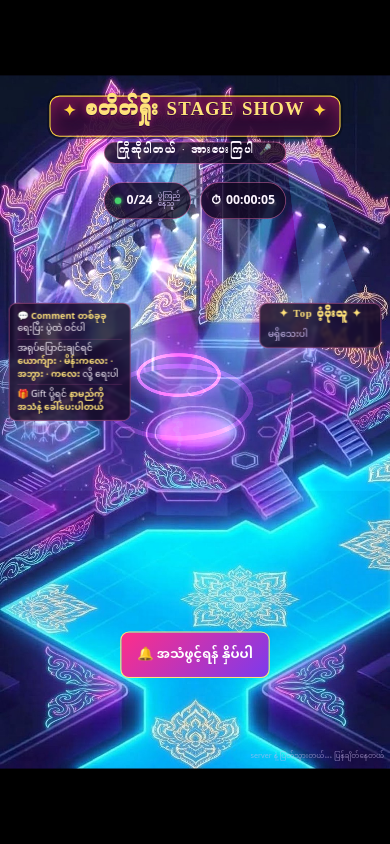
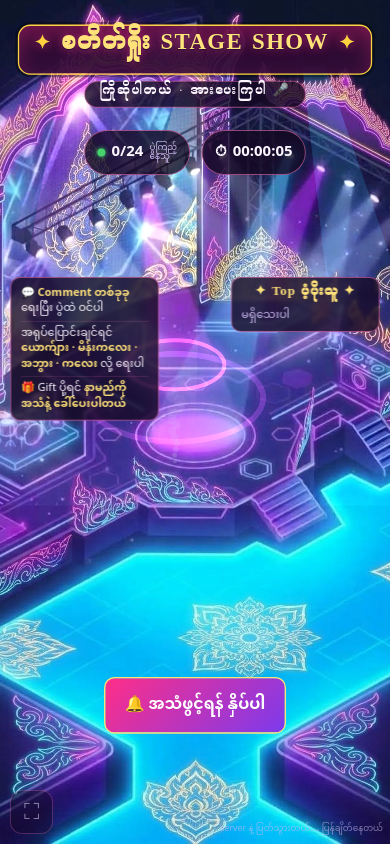
Before and after one commit to devluuking-ai/stage-show-live, a website: page live/overlay.html in a window 390 px wide. Drawn offline with Linux system fonts and the light colour scheme.

Commit message:
v34: true fullscreen stage — the overlay now fills the whole phone screen (cover fit instead of letterbox; the cropped side amount is measured and the guide/Top cards + status shift inward by exactly that much so nothing is cut), the start tap also enters browser fullscreen (Chrome bars gone, portrait lock attempted), a small re-enter button sits bottom-left if fullscreen drops, and fit re-runs on fullscreenchange

```diff
--- a/live/overlay.html
+++ b/live/overlay.html
@@ -34,10 +34,10 @@ html,body{margin:0;height:100%;background:#000;overflow:hidden;font-family:var(-
 .dot{width:18px;height:18px;border-radius:50%;background:#46d36b;box-shadow:0 0 12px #46d36b}
 /* side cards */
 .card{background:var(--panel);border:2px solid var(--line);border-radius:22px;padding:18px 22px;font-size:25px;line-height:1.4;backdrop-filter:blur(4px)}
-#guide{left:24px;top:630px;width:290px}
+#guide{left:calc(24px + var(--cropX,0px));top:630px;width:290px}
 #guide div+div{border-top:1px solid rgba(255,120,190,.3);margin-top:10px;padding-top:10px}
 #guide b{color:var(--gold2)}
-#merit{right:24px;top:630px;width:290px;text-align:center}
+#merit{right:calc(24px + var(--cropX,0px));top:630px;width:290px;text-align:center}
 #merit h3{margin:0 0 8px;font-family:var(--display);font-size:30px;color:var(--gold2);letter-spacing:.06em}
 #merit ol{margin:0;padding:0;list-style:none;text-align:left;display:grid;gap:6px}
 #merit li{display:flex;justify-content:space-between;gap:10px}
@@ -59,7 +59,8 @@ html,body{margin:0;height:100%;background:#000;overflow:hidden;font-family:var(-
 #gift .pray{font-family:var(--display);font-style:italic;font-size:32px;color:var(--fg);margin-top:12px;opacity:.95}
 /* enable sound (needed once: browsers block autoplay) */
 #unmute{position:absolute;z-index:9;left:50%;top:1540px;transform:translateX(-50%);font:600 36px var(--body);padding:22px 44px;border-radius:24px;border:3px solid var(--gold2);background:linear-gradient(135deg,#ff2e88,#7c3aed);color:#fff;cursor:pointer}
-#conn{position:absolute;z-index:4;right:16px;bottom:12px;font-size:20px;color:var(--muted);opacity:.6}
+#conn{position:absolute;z-index:4;right:calc(16px + var(--cropX,0px));bottom:12px;font-size:20px;color:var(--muted);opacity:.6}
+#fsBtn{position:fixed;left:10px;bottom:10px;z-index:99;opacity:.45;background:rgba(20,8,34,.85);border:1px solid var(--line);border-radius:12px;color:#fff;font-size:22px;padding:8px 13px;cursor:pointer}
 @media (prefers-reduced-motion:reduce){#chant,#gift{transition:none}}
 </style>
 </head>
@@ -82,12 +83,15 @@ html,body{margin:0;height:100%;background:#000;overflow:hidden;font-family:var(-
   <button id="unmute">🔔 အသံဖွင့်ရန် နှိပ်ပါ</button>
   <div id="conn">ချိတ်ဆက်နေသည်…</div>
 </div></div>
+<button id="fsBtn" title="Fullscreen">⛶</button>
 
 <script>
 /* ======================= stage fit ======================= */
 const stage = document.getElementById('stage');
-function fit(){ const s = Math.min(innerWidth/1080, innerHeight/1920); stage.style.transform = `translate(-50%,-50%) scale(${s})`; }
-addEventListener('resize', fit); fit();
+function fit(){ const s = Math.max(innerWidth/1080, innerHeight/1920); stage.style.transform = `translate(-50%,-50%) scale(${s})`; stage.style.setProperty('--cropX', Math.max(0, (1080*s - innerWidth)/2/s) + 'px'); }
+addEventListener('resize', fit); document.addEventListener('fullscreenchange', fit); fit();
+function goFullscreen(){ try { const p = document.documentElement.requestFullscreen(); if (p && p.then) p.then(() => { try { const l = screen.orientation && screen.orientation.lock && screen.orientation.lock('portrait'); if (l && l.catch) l.catch(()=>{}); } catch(_){} }).catch(()=>{}); } catch(_){} }
+document.getElementById('fsBtn').onclick = () => goFullscreen();
 
 /* ======================= assets ======================= */
 const A = {};
@@ -171,7 +175,7 @@ function showChant(text){ document.getElementById('chantText').textContent=text;
 /* ======================= audio ======================= */
 let AC=null, master=null, musicGain=null, sfx=null, settings={ music:true, mo:false, moBpm:52, performer:'female', track:1, duoSync:'auto', duoFirst:'male', duoTurn:15, duoDelay:0 };
 const TRACKS=['/assets/music/music1.mp3','/assets/music/music2.mp3','/assets/music/custom.mp3']; let trackIdx=0, musicEl=null;
-document.getElementById('unmute').onclick = e => { e.currentTarget.remove(); startAudio(); };
+document.getElementById('unmute').onclick = e => { e.currentTarget.remove(); startAudio(); goFullscreen(); };
 function startAudio(){
   AC = new (window.AudioContext||window.webkitAudioContext)();
   master = AC.createGain(); master.gain.value=.9;
```
Also changed, not shown: README.md.
